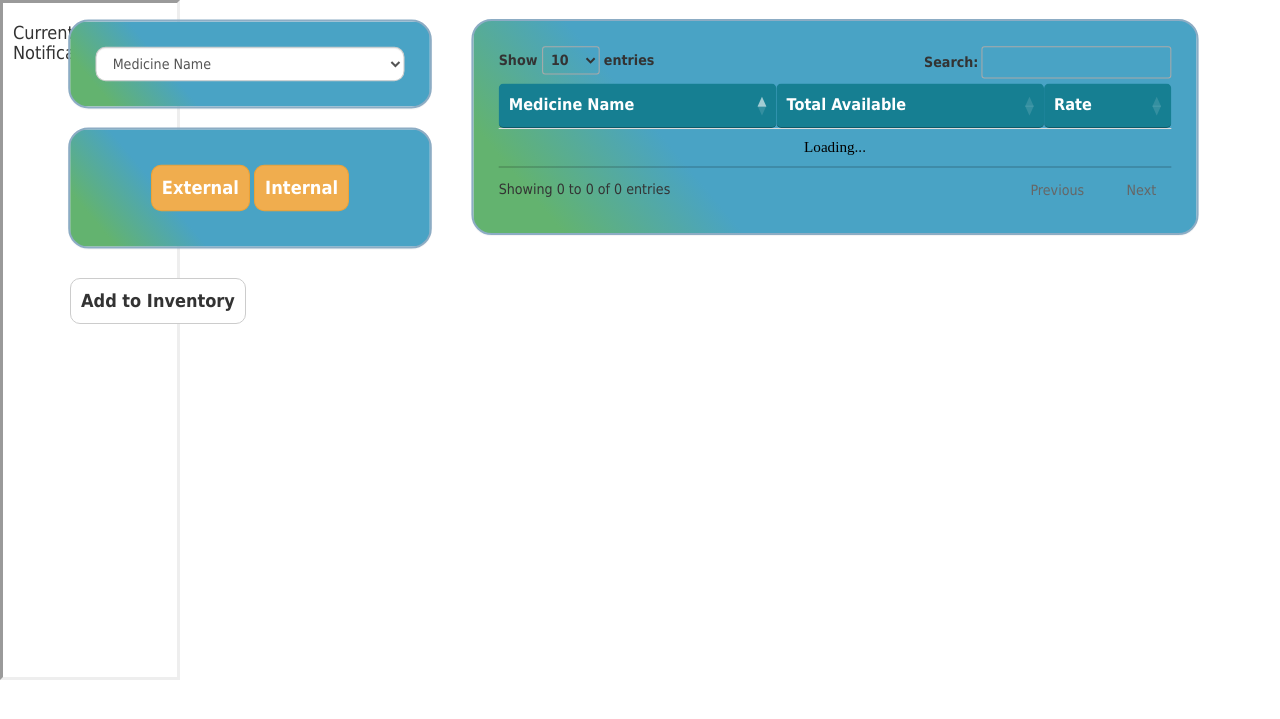
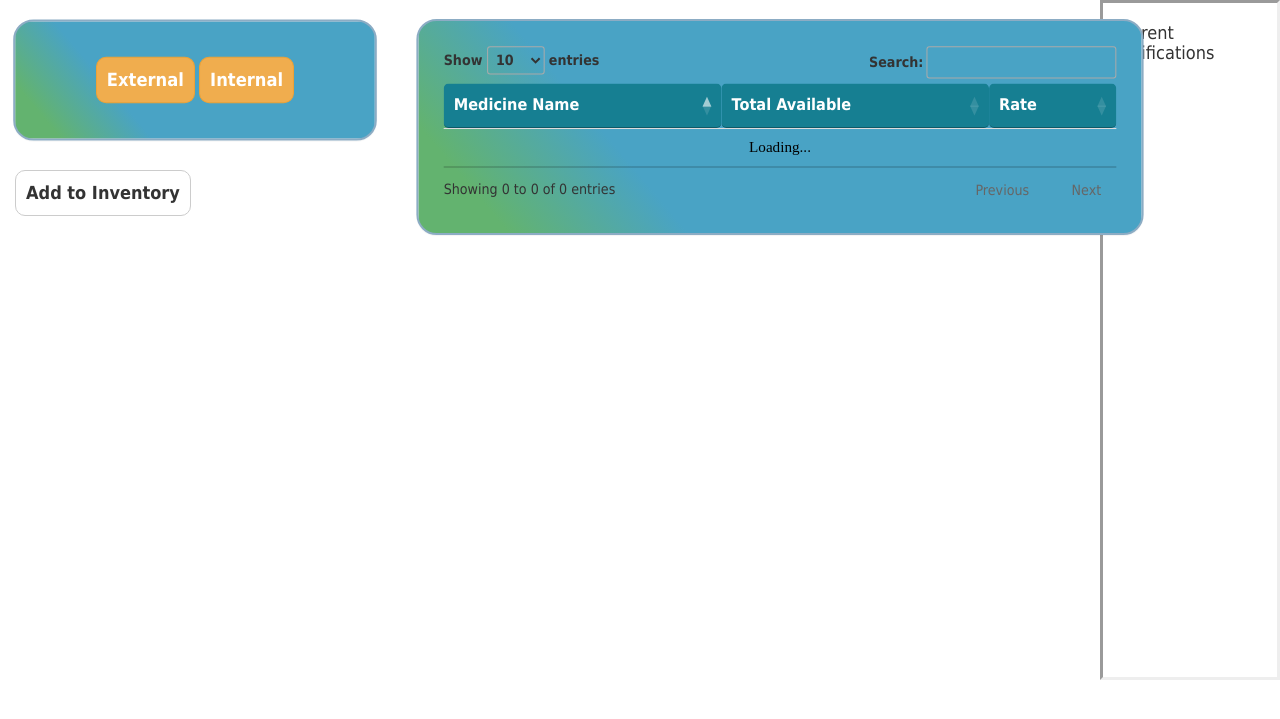
Before and after one commit to abu-siddique-shipsy/HMS, a PHP site: page /pharmacy/pharmacy.php in a window 1280 px wide. Shown: the part 54-773 px from the top of the page. Run offline with PHP 8.4, Linux system fonts and the light colour scheme; the visitor is signed in with stand-in values (Sample User, id 1); data that the repository does not hold is empty; some libraries are stand-ins or nearby versions.

Commit message:
login fix & Pharmacy Notification Panel Fixed

```diff
--- a/assets/style.css
+++ b/assets/style.css
@@ -88,10 +88,10 @@
   border-color: #3D4A5E;
   color: #fff;
 }
-.left_not_pan{
+.right_not_pan{
   border-style: inset;
   position: absolute;
-  left: 0px;
+  right: 0px;
   background-color: #fff;
   /*top: 200px;*/
   padding: 10px;
@@ -466,10 +466,12 @@
     display: flex;
     align-items: center;
     justify-content: center;
+    text-align: right;
     height: 100%;
     padding: 20px 20px;
 }
 .d-gray-sec{
+    text-align: left;
     border-left: 1px solid #f3f3f3;
     padding-left: 30px;
     padding-top: 0px;
--- a/login/login.php
+++ b/login/login.php
@@ -23,11 +23,11 @@
 
 
     <div class="col-sm-12 dLogin">
-            <div class="col-sm-3">
+            <div class="col-sm-6">
                 <!-- <h2>Hospital LOGO here</h2> -->
                 <img src="../assets/imgs/logo.jpeg" width="350">
             </div>
-            <div class="col-sm-4 d-gray-sec">
+            <div class="col-sm-6 d-gray-sec">
                 <form action="login_submit.php" class="navbar-form navbar-left" role="search" method="POST">
                     <h3>Please Login to Continue!<h3>
                     <div class="form-group">
--- a/pharmacy/pharmacy.php
+++ b/pharmacy/pharmacy.php
@@ -9,7 +9,12 @@
 
 ?>
 <!-- <link rel="stylesheet" type="text/css" href="http://ajax.aspnetcdn.com/ajax/jquery.dataTables/1.9.4/css/jquery.dataTables.css"> -->
-<div class="left_not_pan">
+<style type="text/css">
+	.container{
+		margin-right: 180px;
+	}
+</style>
+<div class="right_not_pan">
 	<h4>Current Notifications</h4>
 	<br><br>
 	<div class="requirements">
@@ -20,20 +25,6 @@
 <div class="container">
 	<div class="row">
 		<div class="col-md-4">
-			<div class="panel panel-default">
-				<div class="panel-body">
-					<select class="form-control select_box">
-						<option>Medicine Name</option>
-						<?php while ($exe = $result->fetch_assoc()) {
-        				echo "<option value=".$exe['id'].">".$exe['medicine_name']."</option>";
-	        			}
-	        			$result->data_seek(0);
-	        			?>
-
-					</select>
-
-				</div>
-			</div>
 			<div class="panel panel-default">
 				<div class="panel-body">
 					<button type="button" class="btn btn-warning btn-lg" data-toggle="modal" data-target="#external">External</button>
```
